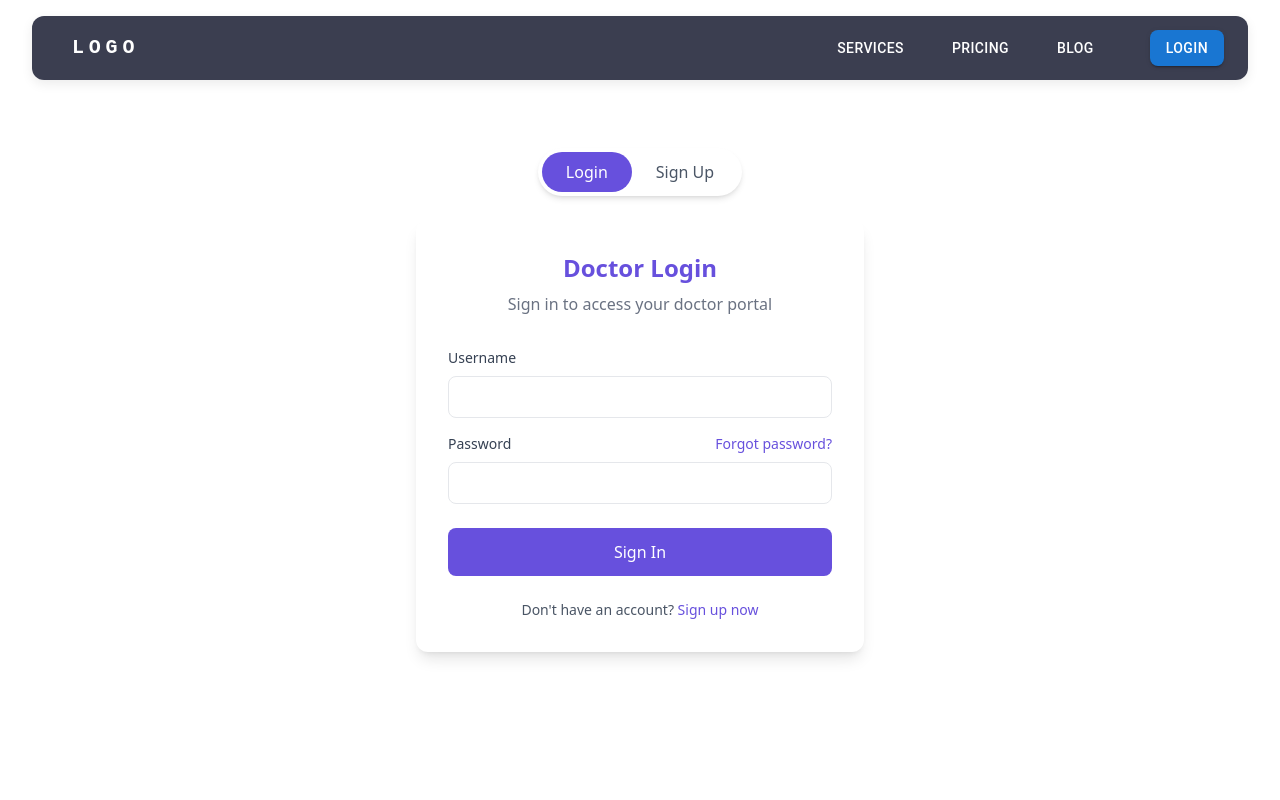
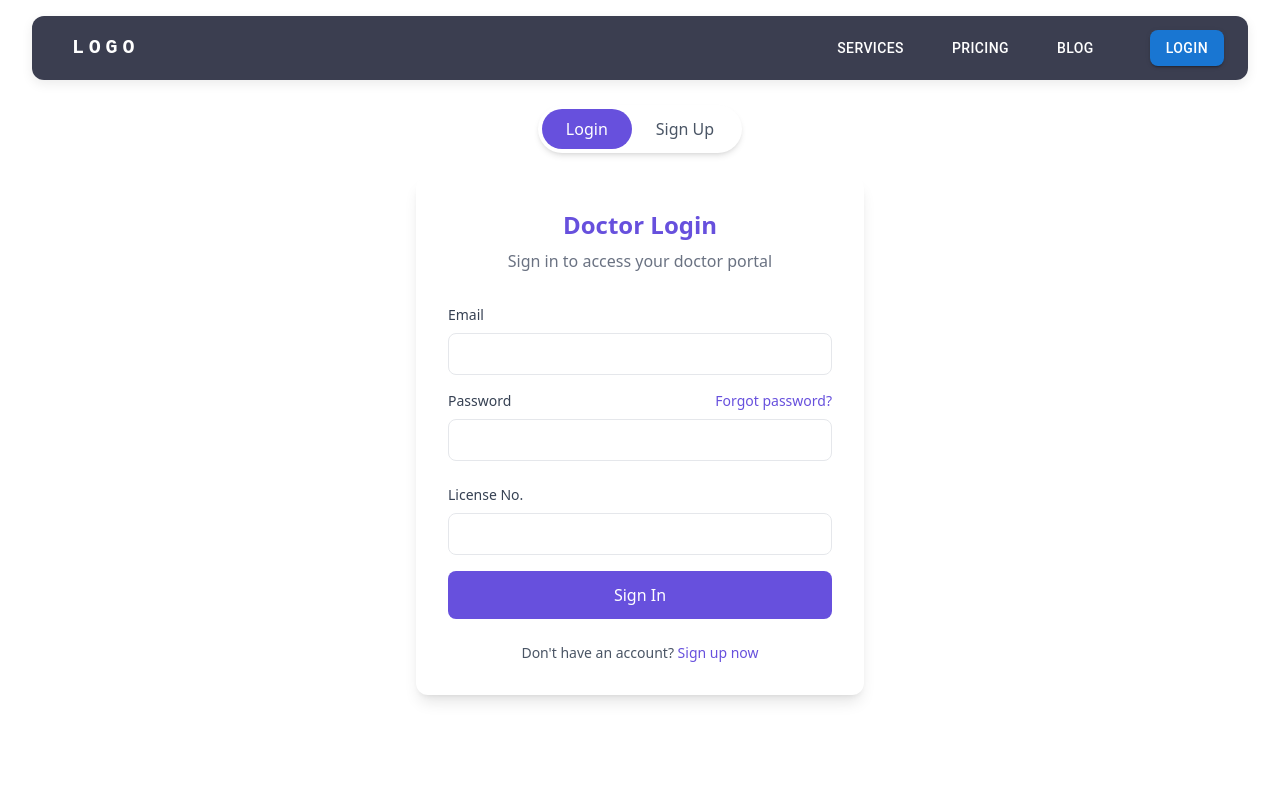
Before and after one commit to sankarsharn/medical-booking, a Next.js app: page /doctor in a window 1280 px wide. Shown: the top 800 px of the page. Built offline with nearby package versions, Linux system fonts and the light colour scheme; some icons are missing.

Commit message:
Added the backend connection to doctor signin

```diff
--- a/src/app/components/Navbar.tsx
+++ b/src/app/components/Navbar.tsx
@@ -29,6 +29,7 @@ const loggedInSettings = [
   { name: 'Account', href: '/account' },
   { name: 'Dashboard', href: '/dashboard' },
   { name: 'Logout', href: '/logout' },
+  { name: 'Doctor', href: '/doctor'}
 ];
 
 function ResponsiveAppBar() {
--- a/src/app/doctor/DoctorLogin.tsx
+++ b/src/app/doctor/DoctorLogin.tsx
@@ -1,6 +1,6 @@
-// app/doctor/components/DoctorLogin.tsx
 "use client";
 import React, { useState } from "react";
+import { useRouter } from "next/navigation";
 
 interface LoginProps {
   onSignUp: () => void;
@@ -8,23 +8,62 @@ interface LoginProps {
 
 const DoctorLogin: React.FC<LoginProps> = ({ onSignUp }) => {
   const [formData, setFormData] = useState({
-    username: "",
+    email: "",
     password: "",
+    license: "",
   });
+
+  const [error, setError] = useState<string | null>(null);
+  const [success, setSuccess] = useState<string | null>(null);
+  const [loading, setLoading] = useState(false);
+  const router = useRouter();
 
   const handleChange = (e: React.ChangeEvent<HTMLInputElement>) => {
     const { name, value } = e.target;
     setFormData((prev) => ({ ...prev, [name]: value }));
   };
 
-  const handleSubmit = (e: React.FormEvent) => {
+  const handleSubmit = async (e: React.FormEvent) => {
     e.preventDefault();
-    console.log("Login submitted:", formData);
-    // Add your login logic here
+    setError(null);
+    setSuccess(null);
+
+    if (!formData.email || !formData.password || !formData.license) {
+      setError("Please fill in all required fields");
+      return;
+    }
+
+    setLoading(true);
+
+    try {
+      const response = await fetch("/api/doctor/signin", {
+        method: "POST",
+        headers: { "Content-Type": "application/json" },
+        body: JSON.stringify(formData),
+      });
+
+      const data = await response.json();
+
+      if (!response.ok) {
+        throw new Error(data.message || "Sign in failed");
+      }
+
+      setSuccess("Login successful! Redirecting...");
+      setTimeout(() => {
+        router.push("/doctor/dashboard");
+      }, 1000);
+    } catch (err) {
+      if (err instanceof Error) {
+        setError(err.message || "An error occurred during login");
+      } else {
+        setError("An error occurred during login");
+      }
+    } finally {
+      setLoading(false);
+    }
   };
 
-  // OKLCH color: oklch(0.546 0.245 262.881) converts to a purple color
-  const primaryColor = 'rgb(103, 80, 221)';
+  const primaryColor = "rgb(103, 80, 221)";
 
   return (
     <div className="p-8">
@@ -37,19 +76,29 @@ const DoctorLogin: React.FC<LoginProps> = ({ onSignUp }) => {
         </p>
       </div>
 
+      {/* Error Message */}
+      {error && (
+        <div className="mb-4 text-red-600 text-sm text-center">{error}</div>
+      )}
+
+      {/* Success Message */}
+      {success && (
+        <div className="mb-4 text-green-600 text-sm text-center">{success}</div>
+      )}
+
       <form onSubmit={handleSubmit}>
         <div className="mb-4">
           <label
-            htmlFor="username"
+            htmlFor="email"
             className="block text-gray-700 text-sm font-medium mb-2"
           >
-            Username
+            Email
           </label>
           <input
             type="text"
-            id="username"
-            name="username"
-            value={formData.username}
+            id="email"
+            name="email"
+            value={formData.email}
             onChange={handleChange}
             className="w-full px-4 py-2 border border-gray-300 rounded-lg focus:outline-none focus:ring-2"
             style={{ borderColor: "rgb(229, 231, 235)" }}
@@ -85,12 +134,34 @@ const DoctorLogin: React.FC<LoginProps> = ({ onSignUp }) => {
           />
         </div>
 
+        <div className="mb-4">
+          <label
+            htmlFor="license"
+            className="block text-gray-700 text-sm font-medium mb-2"
+          >
+            License No.
+          </label>
+          <input
+            type="text"
+            id="license"
+            name="license"
+            value={formData.license}
+            onChange={handleChange}
+            className="w-full px-4 py-2 border border-gray-300 rounded-lg focus:outline-none focus:ring-2"
+            style={{ borderColor: "rgb(229, 231, 235)" }}
+            required
+          />
+        </div>
+
         <button
           type="submit"
-          className="w-full py-3 px-4 rounded-lg text-white font-medium hover:opacity-90 transition-colors"
+          disabled={loading}
+          className={`w-full py-3 px-4 rounded-lg text-white font-medium hover:opacity-90 transition-colors ${
+            loading ? "opacity-70 cursor-not-allowed" : ""
+          }`}
           style={{ backgroundColor: primaryColor }}
         >
-          Sign In
+          {loading ? "Signing In..." : "Sign In"}
         </button>
       </form>
 
```
